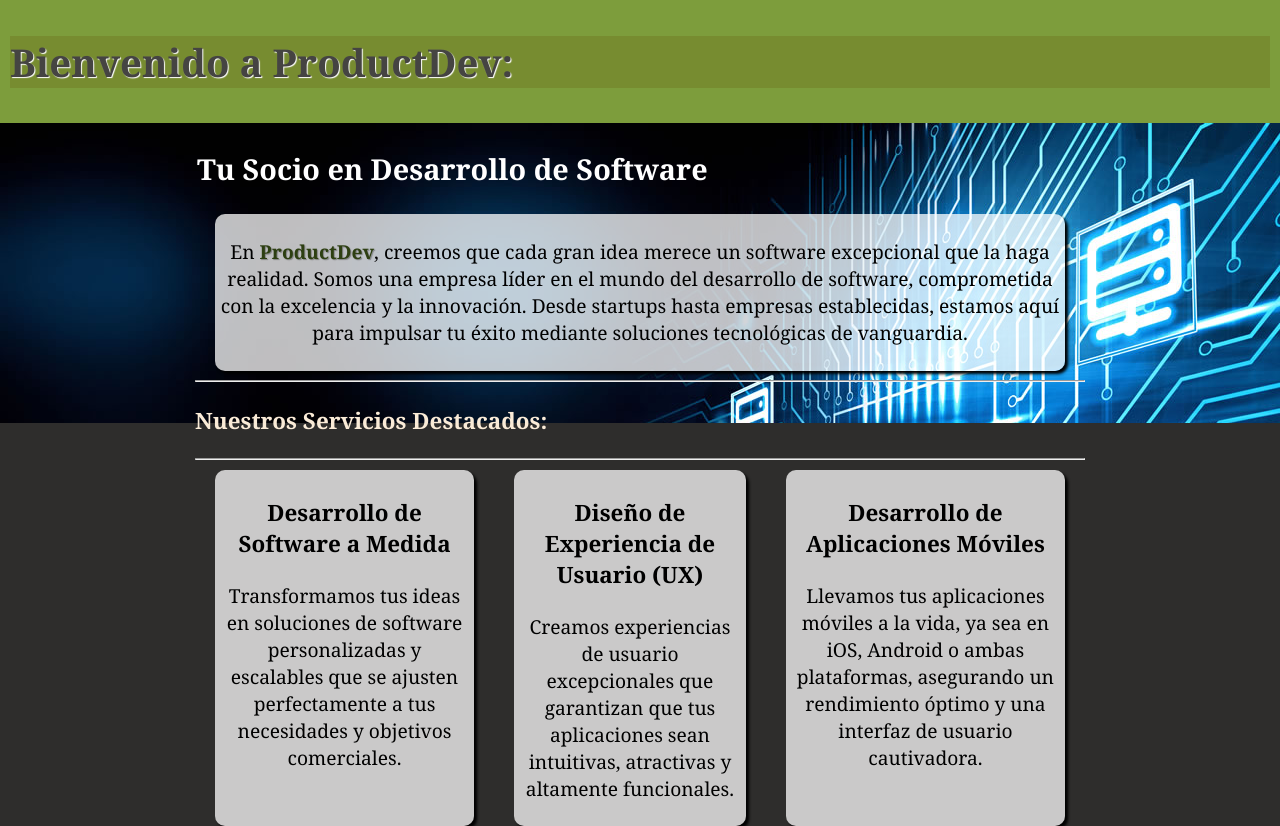
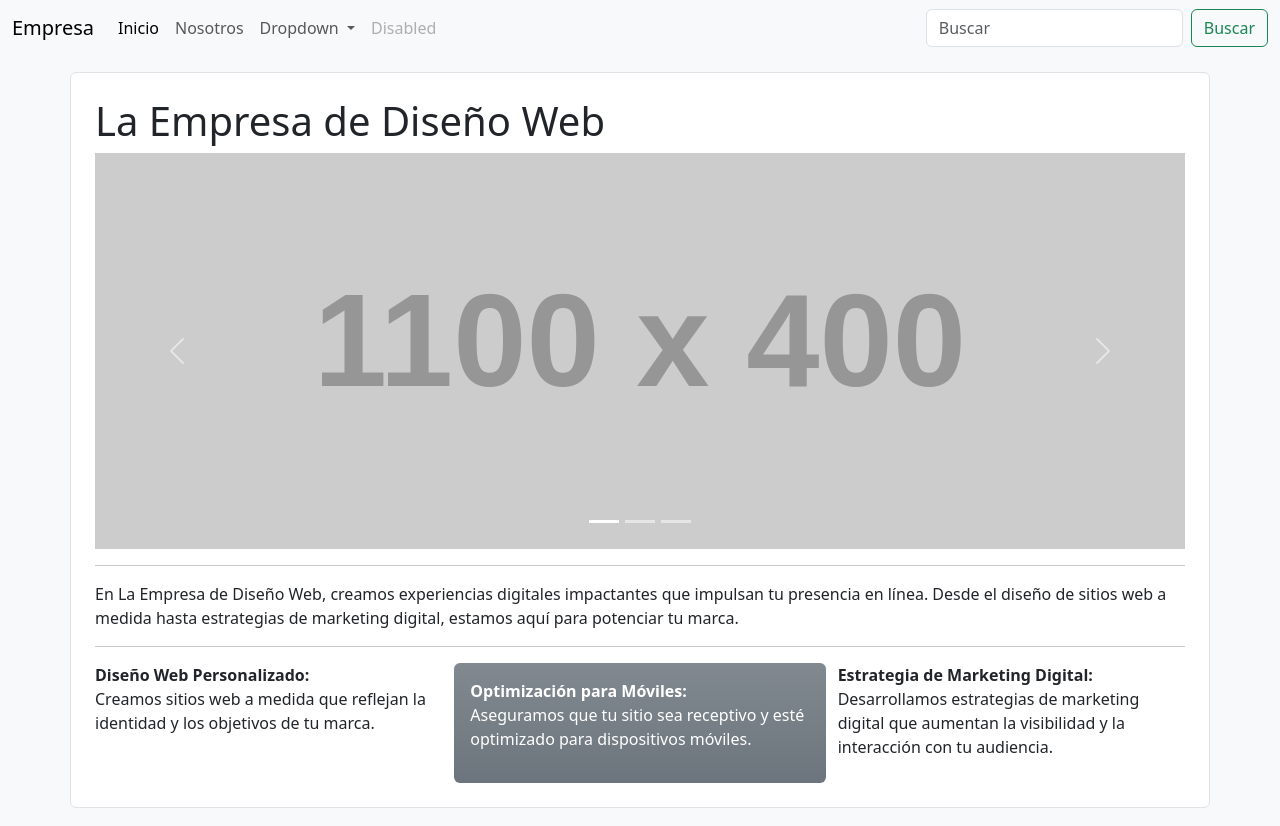
Before and after one commit to davidromanl/html, a website: page index.html in a window 1280 px wide. Drawn offline with Linux system fonts and the light colour scheme; placeholder pictures from the web are drawn by us.

Commit message:
nuevos arvhvos clase

```diff
--- a/index.html
+++ b/index.html
@@ -3,54 +3,181 @@
   <head>
     <meta charset="UTF-8" />
     <meta name="viewport" content="width=device-width, initial-scale=1.0" />
-    <link rel="stylesheet" href="styles.css" />
     <title>Hola</title>
+    <link rel="stylesheet" href="bootstrap.min.css" />
   </head>
-  <body>
-    <div class="header">
-      <h1>Bienvenido a ProductDev:</h1>
-    </div>
-    <div class="fondo"></div>
-    <div class="container-md">
-      <h2 class="text-white pa-2">Tu Socio en Desarrollo de Software</h2>
-      <div class="card">
-        <p>
-          En <span class="dev">ProductDev</span>, creemos que cada gran idea
-          merece un software excepcional que la haga realidad. Somos una empresa
-          líder en el mundo del desarrollo de software, comprometida con la
-          excelencia y la innovación. Desde startups hasta empresas
-          establecidas, estamos aquí para impulsar tu éxito mediante soluciones
-          tecnológicas de vanguardia.
-        </p>
+  <body class="bg-light">
+
+  <!-- Menu Navegacion -->
+    <nav class="navbar navbar-expand-lg bg-body-tertiary">
+      <div class="container-fluid">
+        <a class="navbar-brand" href="#">Empresa</a>
+        <button
+          class="navbar-toggler"
+          type="button"
+          data-bs-toggle="collapse"
+          data-bs-target="#navbarSupportedContent"
+          aria-controls="navbarSupportedContent"
+          aria-expanded="false"
+          aria-label="Toggle navigation"
+        >
+          <span class="navbar-toggler-icon"></span>
+        </button>
+        <div class="collapse navbar-collapse" id="navbarSupportedContent">
+          <ul class="navbar-nav me-auto mb-2 mb-lg-0">
+            <li class="nav-item">
+              <a class="nav-link active" aria-current="page" href="/">Inicio</a>
+            </li>
+            <li class="nav-item">
+              <a class="nav-link" href="/nosotros.html">Nosotros</a>
+            </li>
+            <li class="nav-item dropdown">
+              <a
+                class="nav-link dropdown-toggle"
+                href="#"
+                role="button"
+                data-bs-toggle="dropdown"
+                aria-expanded="false"
+              >
+                Dropdown
+              </a>
+              <ul class="dropdown-menu">
+                <li><a class="dropdown-item" href="#">Action</a></li>
+                <li><a class="dropdown-item" href="#">Another action</a></li>
+                <li><hr class="dropdown-divider" /></li>
+                <li>
+                  <a class="dropdown-item" href="#">Something else here</a>
+                </li>
+              </ul>
+            </li>
+            <li class="nav-item">
+              <a class="nav-link disabled" aria-disabled="true">Disabled</a>
+            </li>
+          </ul>
+          <form class="d-flex" role="search">
+            <input
+              class="form-control me-2"
+              type="search"
+              placeholder="Buscar"
+              aria-label="Search"
+            />
+            <button class="btn btn-outline-success" type="submit">
+              Buscar
+            </button>
+          </form>
+        </div>
+      </div>
+    </nav>
+
+  <!-- Contenido -->
+    <div class="container bg-white border p-4 rounded mt-3">
+      <h1>La Empresa de Diseño Web</h1>
+
+      <div id="carouselExampleIndicators" class="carousel slide">
+        <div class="carousel-indicators">
+          <button
+            type="button"
+            data-bs-target="#carouselExampleIndicators"
+            data-bs-slide-to="0"
+            class="active"
+            aria-current="true"
+            aria-label="Slide 1"
+          ></button>
+          <button
+            type="button"
+            data-bs-target="#carouselExampleIndicators"
+            data-bs-slide-to="1"
+            aria-label="Slide 2"
+          ></button>
+          <button
+            type="button"
+            data-bs-target="#carouselExampleIndicators"
+            data-bs-slide-to="2"
+            aria-label="Slide 3"
+          ></button>
+        </div>
+        <div class="carousel-inner">
+          <div class="carousel-item active" data-bs-interval="10000">
+            <img
+              src="https://fakeimg.pl/1100x400/889fa6/ffffff?text=Diseño+Web"
+              class="d-block w-100"
+              alt="..."
+            />
+          </div>
+          <div class="carousel-item" data-bs-interval="2000">
+            <img
+              src="https://fakeimg.pl/1100x400/906bd1/ffffff?text=Optimización+para+Móviles"
+              class="d-block w-100"
+              alt="..."
+            />
+          </div>
+          <div class="carousel-item">
+            <img
+              src="https://fakeimg.pl/1100x400/639db0/ffffff?text=Marketing+Digital"
+              class="d-block w-100"
+              alt="..."
+            />
+          </div>
+        </div>
+        <button
+          class="carousel-control-prev"
+          type="button"
+          data-bs-target="#carouselExampleIndicators"
+          data-bs-slide="prev"
+        >
+          <span class="carousel-control-prev-icon" aria-hidden="true"></span>
+          <span class="visually-hidden">Previous</span>
+        </button>
+        <button
+          class="carousel-control-next"
+          type="button"
+          data-bs-target="#carouselExampleIndicators"
+          data-bs-slide="next"
+        >
+          <span class="carousel-control-next-icon" aria-hidden="true"></span>
+          <span class="visually-hidden">Next</span>
+        </button>
+      </div>
+
+      <hr />
+
+      <div class="row">
+        <div class="col">
+          En La Empresa de Diseño Web, creamos experiencias digitales
+          impactantes que impulsan tu presencia en línea. Desde el diseño de
+          sitios web a medida hasta estrategias de marketing digital, estamos
+          aquí para potenciar tu marca.
+        </div>
       </div>
       <hr />
-      <h3 class="title">Nuestros Servicios Destacados:</h3>
-      <hr />
       <div class="row">
-        <div class="card">
-          <h3>Desarrollo de Software a Medida</h3>
+        <div class="col col-12 col-md-4">
+          <strong>Diseño Web Personalizado:</strong>
           <p>
-            Transformamos tus ideas en soluciones de software personalizadas y
-            escalables que se ajusten perfectamente a tus necesidades y
-            objetivos comerciales.
+            Creamos sitios web a medida que reflejan la identidad y los
+            objetivos de tu marca.
           </p>
         </div>
-        <div class="card">
-          <h3>Diseño de Experiencia de Usuario (UX)</h3>
+        <div
+          class="col col-12 col-md-4 p-3 rounded text-white bg-secondary bg-gradient"
+        >
+          <strong>Optimización para Móviles: </strong>
           <p>
-            Creamos experiencias de usuario excepcionales que garantizan que tus
-            aplicaciones sean intuitivas, atractivas y altamente funcionales.
+            Aseguramos que tu sitio sea receptivo y esté optimizado para
+            dispositivos móviles.
           </p>
         </div>
-        <div class="card">
-          <h3>Desarrollo de Aplicaciones Móviles</h3>
+        <div class="col col-12 col-md-4">
+          <strong>Estrategia de Marketing Digital: </strong>
           <p>
-            Llevamos tus aplicaciones móviles a la vida, ya sea en iOS, Android
-            o ambas plataformas, asegurando un rendimiento óptimo y una interfaz
-            de usuario cautivadora.
+            Desarrollamos estrategias de marketing digital que aumentan la
+            visibilidad y la interacción con tu audiencia.
           </p>
         </div>
+
+        <footer></footer>
       </div>
     </div>
+    <script src="bootstrap.bundle.min.js"></script>
   </body>
 </html>
--- /dev/null
+++ b/script.js
@@ -0,0 +1,50 @@
+const { createApp, ref } = Vue;
+const app = createApp({
+  /* data() {
+      return {
+        maskTransform: 'translateX(0px)'
+      };
+    }, */
+  setup() {
+    const refContainer = ref();
+    const maskContainer = ref();
+    const maskTransform = ref("translateX(0px)");
+
+    function moveMask(event) {
+      if (refContainer.value) {
+        const bounding = refContainer.value.getBoundingClientRect();
+        const offsetX = event.clientX - bounding.left;
+        const percentage = (offsetX / bounding.width) * 100;
+        const transformValue =
+          -((maskContainer.value.offsetWidth - bounding.width) * percentage) / 100;
+        maskTransform.value = `translateX(${transformValue}px)`;
+      }
+    }
+
+    return {
+      refContainer,
+      maskContainer,
+      maskTransform,
+      moveMask,
+    };
+  },
+  /* methods: {
+        moveMask(event) {
+            const carousel = document.querySelector(".relative");
+            if (carousel) {
+                const bounding = carousel.getBoundingClientRect();
+                const offsetX = event.clientX - bounding.left;
+                const percentage = (offsetX / bounding.width) * 100;
+                const transformValue = -(
+                    ((this.$refs.maskContainer.offsetWidth - bounding.width) *
+                        percentage) /
+                    100
+                );
+
+                this.maskTransform = `translateX(${transformValue}px)`;
+            }
+        },
+    }, */
+});
+
+app.mount("#app");
```
Also changed, not shown: carousel.html (added, +60 -0 lines), nosotros.html (added, +96 -0 lines), package.json (added, +22 -0 lines), screen_details.html (added, +39 -0 lines), bootstrap.bundle.min.js (added), bootstrap.min.css (added), 1 other file.
